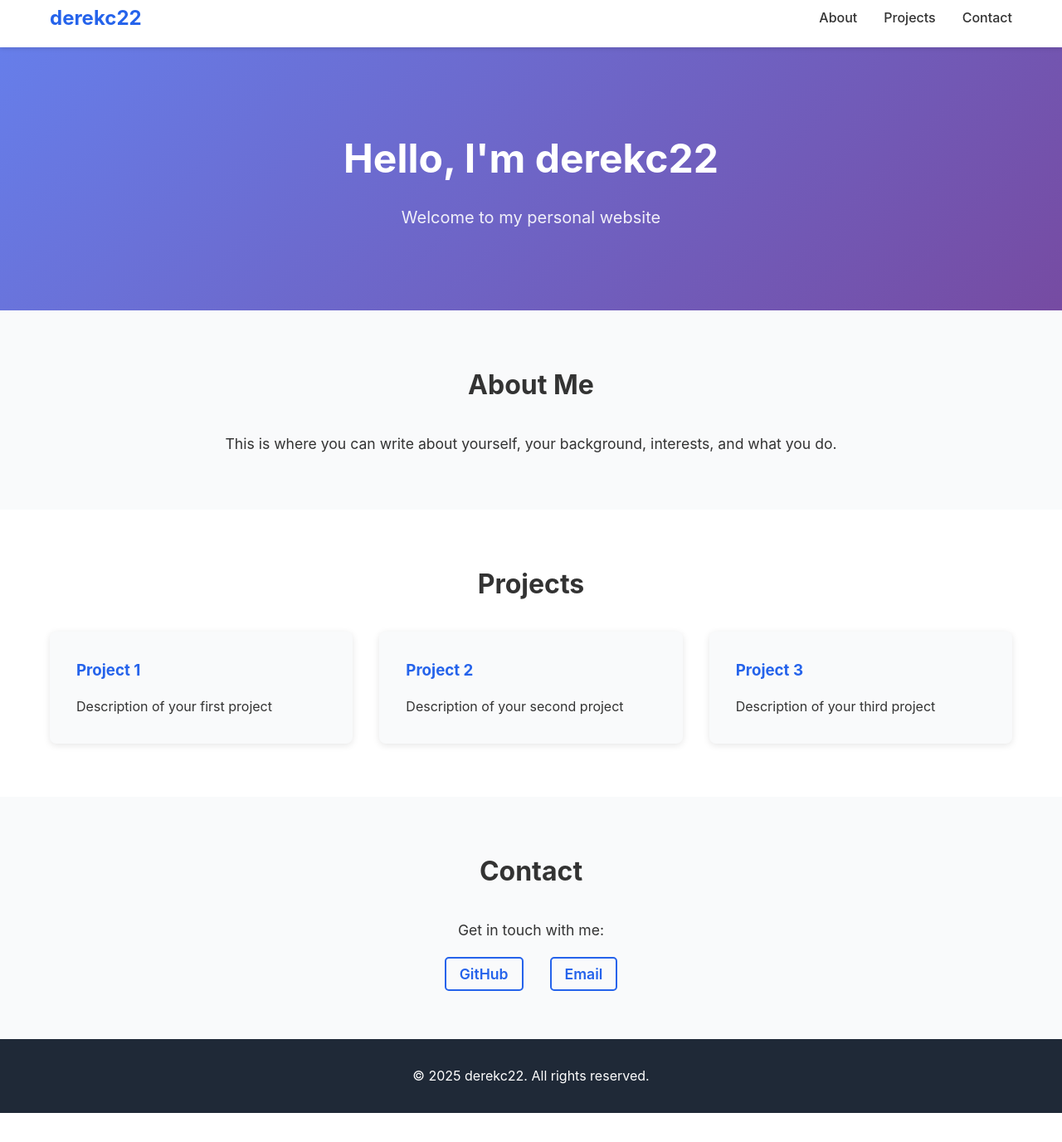
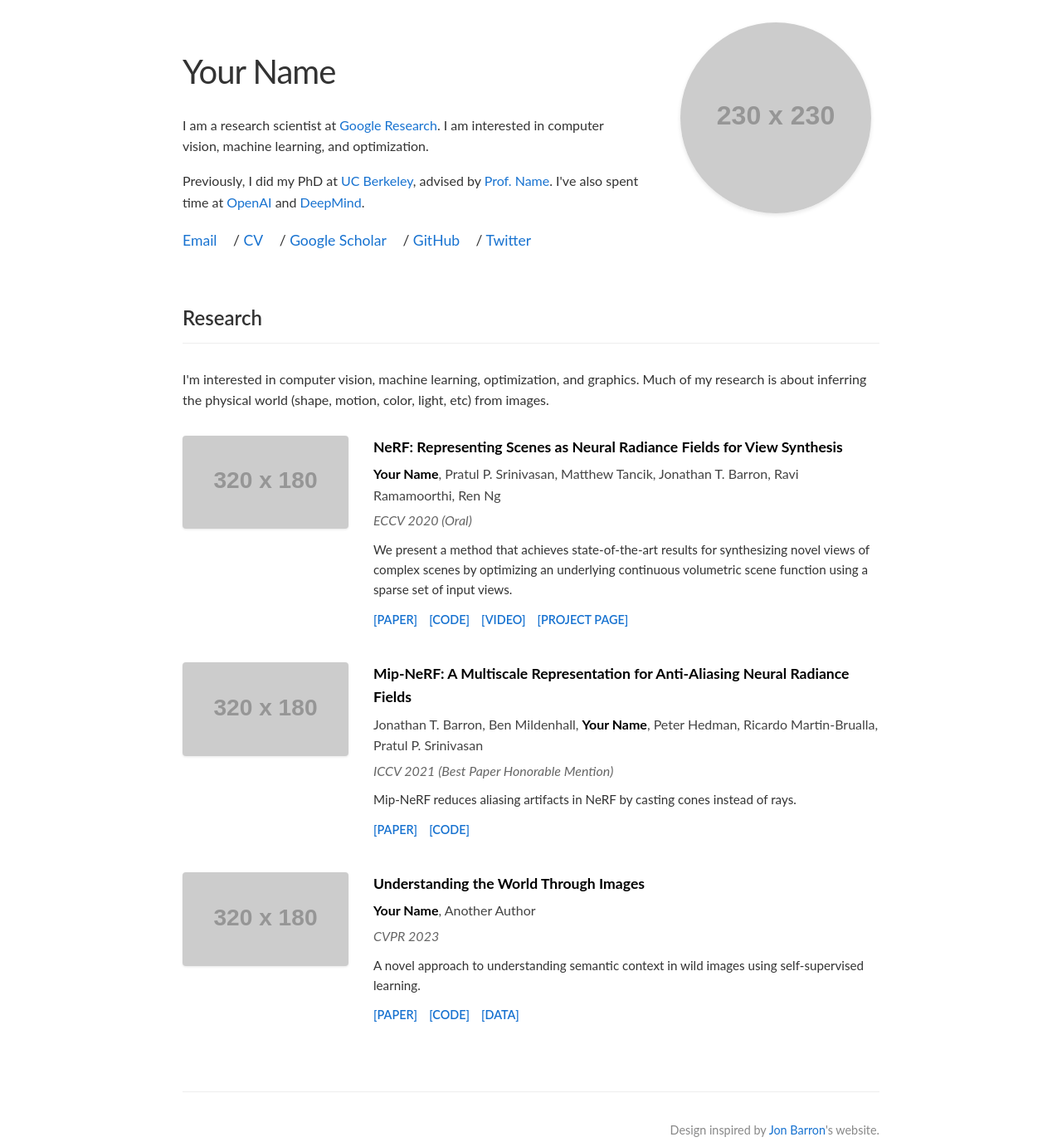
Before and after one commit to derekc22/derekc22.github.io, a plain HTML site: page index.html in a window 1280 px wide. Shown: the part 13-1389 px from the top of the page at 83% size. Before the commit the page ends 1354 px from the top, so only its background shows below. Drawn offline with Linux system fonts and the light colour scheme; placeholder pictures from the web are drawn by us.

Commit message:
jon barron theme

```diff
--- a/index.html
+++ b/index.html
@@ -1,77 +1,137 @@
-<!DOCTYPE html>
+<!DOCTYPE HTML>
 <html lang="en">
 <head>
-    <meta charset="UTF-8">
-    <meta name="viewport" content="width=device-width, initial-scale=1.0">
-    <meta name="description" content="Personal website of derekc22">
-    <title>derekc22 - Personal Website</title>
-    <link rel="stylesheet" href="styles.css">
+  <meta http-equiv="Content-Type" content="text/html; charset=UTF-8">
+  <title>Jon Barron (Replica)</title>
+
+  <meta name="author" content="Your Name">
+  <meta name="viewport" content="width=device-width, initial-scale=1">
+
+  <link rel="stylesheet" href="styles.css">
 </head>
+
 <body>
+
+  <div class="container">
+
+    <!-- Header Section -->
     <header>
-        <nav>
-            <div class="container">
-                <h1 class="logo">derekc22</h1>
-                <ul class="nav-links">
-                    <li><a href="#about">About</a></li>
-                    <li><a href="#projects">Projects</a></li>
-                    <li><a href="#contact">Contact</a></li>
-                </ul>
-            </div>
-        </nav>
+      <div class="header-text">
+        <h1 class="name">Your Name</h1>
+        <div class="bio">
+          <p>
+            I am a research scientist at <a href="#">Google Research</a>. I am interested in computer vision, machine learning, and optimization.
+          </p>
+          <p>
+            Previously, I did my PhD at <a href="#">UC Berkeley</a>, advised by <a href="#">Prof. Name</a>. I've also spent time at <a href="#">OpenAI</a> and <a href="#">DeepMind</a>.
+          </p>
+        </div>
+        <div class="header-links">
+          <a href="mailto:email@example.com">Email</a> /
+          <a href="#">CV</a> /
+          <a href="#">Google Scholar</a> /
+          <a href="#">GitHub</a> /
+          <a href="#">Twitter</a>
+        </div>
+      </div>
+      <div class="profile-photo">
+        <!-- Placeholder for profile photo -->
+        <img src="https://via.placeholder.com/230" alt="Profile Photo">
+      </div>
     </header>
 
-    <main>
-        <section id="hero" class="hero">
-            <div class="container">
-                <h2>Hello, I'm derekc22</h2>
-                <p class="tagline">Welcome to my personal website</p>
+    <!-- Research Section -->
+    <section>
+      <h2>Research</h2>
+      <p style="margin-bottom: 30px;">
+        I'm interested in computer vision, machine learning, optimization, and graphics. Much of my research is about inferring the physical world (shape, motion, color, light, etc) from images.
+      </p>
+
+      <div class="publication-list">
+
+        <!-- Publication 1 -->
+        <div class="publication-item">
+          <div class="pub-thumbnail">
+            <img src="https://via.placeholder.com/320x180" alt="Paper Thumbnail">
+          </div>
+          <div class="pub-details">
+            <a href="#" class="pub-title">NeRF: Representing Scenes as Neural Radiance Fields for View Synthesis</a>
+            <div class="pub-authors">
+              <strong>Your Name</strong>, Pratul P. Srinivasan, Matthew Tancik, Jonathan T. Barron, Ravi Ramamoorthi, Ren Ng
             </div>
-        </section>
+            <div class="pub-venue">
+              ECCV 2020 (Oral)
+            </div>
+            <div class="pub-desc">
+              We present a method that achieves state-of-the-art results for synthesizing novel views of complex scenes by optimizing an underlying continuous volumetric scene function using a sparse set of input views.
+            </div>
+            <div class="pub-links">
+              <a href="#">[Paper]</a>
+              <a href="#">[Code]</a>
+              <a href="#">[Video]</a>
+              <a href="#">[Project Page]</a>
+            </div>
+          </div>
+        </div>
 
-        <section id="about" class="about">
-            <div class="container">
-                <h2>About Me</h2>
-                <p>This is where you can write about yourself, your background, interests, and what you do.</p>
+        <!-- Publication 2 -->
+        <div class="publication-item">
+          <div class="pub-thumbnail">
+            <img src="https://via.placeholder.com/320x180" alt="Paper Thumbnail">
+          </div>
+          <div class="pub-details">
+            <a href="#" class="pub-title">Mip-NeRF: A Multiscale Representation for Anti-Aliasing Neural Radiance Fields</a>
+            <div class="pub-authors">
+              Jonathan T. Barron, Ben Mildenhall, <strong>Your Name</strong>, Peter Hedman, Ricardo Martin-Brualla, Pratul P. Srinivasan
             </div>
-        </section>
+            <div class="pub-venue">
+              ICCV 2021 (Best Paper Honorable Mention)
+            </div>
+            <div class="pub-desc">
+              Mip-NeRF reduces aliasing artifacts in NeRF by casting cones instead of rays.
+            </div>
+            <div class="pub-links">
+              <a href="#">[Paper]</a>
+              <a href="#">[Code]</a>
+            </div>
+          </div>
+        </div>
 
-        <section id="projects" class="projects">
-            <div class="container">
-                <h2>Projects</h2>
-                <div class="project-grid">
-                    <div class="project-card">
-                        <h3>Project 1</h3>
-                        <p>Description of your first project</p>
-                    </div>
-                    <div class="project-card">
-                        <h3>Project 2</h3>
-                        <p>Description of your second project</p>
-                    </div>
-                    <div class="project-card">
-                        <h3>Project 3</h3>
-                        <p>Description of your third project</p>
-                    </div>
-                </div>
+        <!-- Publication 3 -->
+        <div class="publication-item">
+          <div class="pub-thumbnail">
+            <img src="https://via.placeholder.com/320x180" alt="Paper Thumbnail">
+          </div>
+          <div class="pub-details">
+            <a href="#" class="pub-title">Understanding the World Through Images</a>
+            <div class="pub-authors">
+              <strong>Your Name</strong>, Another Author
             </div>
-        </section>
+            <div class="pub-venue">
+              CVPR 2023
+            </div>
+            <div class="pub-desc">
+              A novel approach to understanding semantic context in wild images using self-supervised learning.
+            </div>
+            <div class="pub-links">
+              <a href="#">[Paper]</a>
+              <a href="#">[Code]</a>
+              <a href="#">[Data]</a>
+            </div>
+          </div>
+        </div>
 
-        <section id="contact" class="contact">
-            <div class="container">
-                <h2>Contact</h2>
-                <p>Get in touch with me:</p>
-                <ul class="contact-links">
-                    <li><a href="https://github.com/derekc22" target="_blank">GitHub</a></li>
-                    <li><a href="mailto:your.email@example.com">Email</a></li>
-                </ul>
-            </div>
-        </section>
-    </main>
+      </div>
+    </section>
 
+    <!-- Footer -->
     <footer>
-        <div class="container">
-            <p>&copy; 2025 derekc22. All rights reserved.</p>
-        </div>
+      <p>
+        Design inspired by <a href="https://jonbarron.info/">Jon Barron</a>'s website.
+      </p>
     </footer>
+
+  </div>
+
 </body>
 </html>
--- a/styles.css
+++ b/styles.css
@@ -1,202 +1,186 @@
-/* Reset and base styles */
-* {
+/* Global Styles */
+body {
+  font-family: 'Lato', Verdana, Helvetica, sans-serif;
+  font-size: 16px;
+  line-height: 1.6;
+  color: #333;
+  background-color: #fff;
   margin: 0;
   padding: 0;
-    box-sizing: border-box;
 }
 
-body {
-    font-family: -apple-system, BlinkMacSystemFont, 'Segoe UI', Roboto, Oxygen, Ubuntu, Cantarell, sans-serif;
-    line-height: 1.6;
-    color: #333;
+a {
+  color: #1772d0;
+  text-decoration: none;
 }
 
-.container {
-    max-width: 1200px;
-    margin: 0 auto;
-    padding: 0 20px;
+a:hover {
+  text-decoration: underline;
 }
 
-/* Header and Navigation */
-header {
-    background-color: #fff;
-    box-shadow: 0 2px 5px rgba(0,0,0,0.1);
-    position: sticky;
-    top: 0;
-    z-index: 100;
+strong {
+  color: #000;
 }
 
-nav {
-    padding: 1rem 0;
+/* Layout Container */
+.container {
+  max-width: 840px;
+  margin: 0 auto;
+  padding: 40px 20px;
 }
 
-nav .container {
+/* Header Section */
+header {
   display: flex;
   justify-content: space-between;
-    align-items: center;
+  align-items: flex-start;
+  margin-bottom: 60px;
 }
 
-.logo {
-    font-size: 1.5rem;
-    font-weight: bold;
-    color: #2563eb;
+.header-text {
+  flex: 1;
+  padding-right: 40px;
 }
 
-.nav-links {
-    display: flex;
-    list-style: none;
-    gap: 2rem;
+.name {
+  font-size: 2.5rem;
+  font-weight: 400;
+  margin-bottom: 20px;
+  letter-spacing: -1px;
 }
 
-.nav-links a {
-    text-decoration: none;
-    color: #333;
-    font-weight: 500;
-    transition: color 0.3s ease;
+.bio {
+  margin-bottom: 20px;
 }
 
-.nav-links a:hover {
-    color: #2563eb;
+.header-links {
+  font-size: 1.1rem;
 }
 
-/* Hero Section */
-.hero {
-    background: linear-gradient(135deg, #667eea 0%, #764ba2 100%);
-    color: white;
-    padding: 6rem 0;
+.header-links a {
+  margin-right: 15px;
+}
+
+.profile-photo {
+  flex: 0 0 250px;
   text-align: center;
 }
 
-.hero h2 {
-    font-size: 3rem;
-    margin-bottom: 1rem;
+.profile-photo img {
+  width: 230px;
+  height: 230px;
+  border-radius: 50%;
+  object-fit: cover;
+  box-shadow: 0 2px 5px rgba(0,0,0,0.1);
 }
 
-.tagline {
-    font-size: 1.25rem;
-    opacity: 0.9;
+/* Section Headings */
+h2 {
+  font-size: 1.5rem;
+  border-bottom: 1px solid #eee;
+  padding-bottom: 10px;
+  margin-top: 50px;
+  margin-bottom: 30px;
+  font-weight: 600;
 }
 
-/* Sections */
-section {
-    padding: 4rem 0;
+/* Publications List */
+.publication-list {
+  list-style: none;
+  padding: 0;
 }
 
-section h2 {
-    font-size: 2rem;
-    margin-bottom: 2rem;
-    text-align: center;
+.publication-item {
+  display: flex;
+  margin-bottom: 40px;
+  align-items: flex-start;
 }
 
-/* About Section */
-.about {
-    background-color: #f9fafb;
+.pub-thumbnail {
+  flex: 0 0 200px;
+  margin-right: 30px;
 }
 
-.about p {
-    text-align: center;
-    max-width: 800px;
-    margin: 0 auto;
-    font-size: 1.1rem;
+.pub-thumbnail img {
+  width: 100%;
+  border-radius: 4px;
+  box-shadow: 0 1px 3px rgba(0,0,0,0.1);
+  transition: opacity 0.3s;
 }
 
-/* Projects Section */
-.projects {
-    background-color: #fff;
+.pub-thumbnail img:hover {
+    opacity: 0.8;
 }
 
-.project-grid {
-    display: grid;
-    grid-template-columns: repeat(auto-fit, minmax(300px, 1fr));
-    gap: 2rem;
-    margin-top: 2rem;
+.pub-details {
+  flex: 1;
 }
 
-.project-card {
-    background-color: #f9fafb;
-    padding: 2rem;
-    border-radius: 8px;
-    box-shadow: 0 2px 8px rgba(0,0,0,0.1);
-    transition: transform 0.3s ease, box-shadow 0.3s ease;
+.pub-title {
+  font-weight: 700;
+  font-size: 1.1rem;
+  color: #000;
+  display: block;
+  margin-bottom: 5px;
 }
 
-.project-card:hover {
-    transform: translateY(-5px);
-    box-shadow: 0 4px 16px rgba(0,0,0,0.15);
+.pub-authors {
+  margin-bottom: 5px;
+  color: #444;
 }
 
-.project-card h3 {
-    color: #2563eb;
-    margin-bottom: 1rem;
+.pub-venue {
+  font-style: italic;
+  color: #666;
+  margin-bottom: 10px;
 }
 
-/* Contact Section */
-.contact {
-    background-color: #f9fafb;
-    text-align: center;
+.pub-desc {
+  font-size: 0.95rem;
+  margin-bottom: 10px;
 }
 
-.contact p {
-    margin-bottom: 1.5rem;
-    font-size: 1.1rem;
-}
-
-.contact-links {
-    list-style: none;
-    display: flex;
-    justify-content: center;
-    gap: 2rem;
-    flex-wrap: wrap;
-}
-
-.contact-links a {
-    text-decoration: none;
-    color: #2563eb;
+.pub-links a {
+  margin-right: 10px;
+  font-size: 0.9rem;
+  text-transform: uppercase;
   font-weight: 600;
-    font-size: 1.1rem;
-    padding: 0.5rem 1rem;
-    border: 2px solid #2563eb;
-    border-radius: 5px;
-    transition: background-color 0.3s ease, color 0.3s ease;
-}
-
-.contact-links a:hover {
-    background-color: #2563eb;
-    color: white;
 }
 
 /* Footer */
 footer {
-    background-color: #1f2937;
-    color: white;
-    text-align: center;
-    padding: 2rem 0;
+  margin-top: 80px;
+  padding-top: 20px;
+  border-top: 1px solid #eee;
+  text-align: right;
+  font-size: 0.9rem;
+  color: #888;
 }
 
 /* Responsive Design */
 @media (max-width: 768px) {
-    nav .container {
-        flex-direction: column;
-        gap: 1rem;
+  header {
+    flex-direction: column-reverse;
+    align-items: center;
+    text-align: center;
   }
 
-    .nav-links {
-        gap: 1rem;
+  .header-text {
+    padding-right: 0;
   }
 
-    .hero h2 {
-        font-size: 2rem;
+  .profile-photo {
+    margin-bottom: 30px;
   }
 
-    .tagline {
-        font-size: 1rem;
+  .publication-item {
+    flex-direction: column;
   }
 
-    section h2 {
-        font-size: 1.5rem;
-    }
-
-    .project-grid {
-        grid-template-columns: 1fr;
+  .pub-thumbnail {
+    margin-right: 0;
+    margin-bottom: 20px;
+    width: 100%;
+    max-width: 300px;
   }
 }
```
Also changed, not shown: 2 other files. Lines whose indentation alone changed are shown as unchanged.
